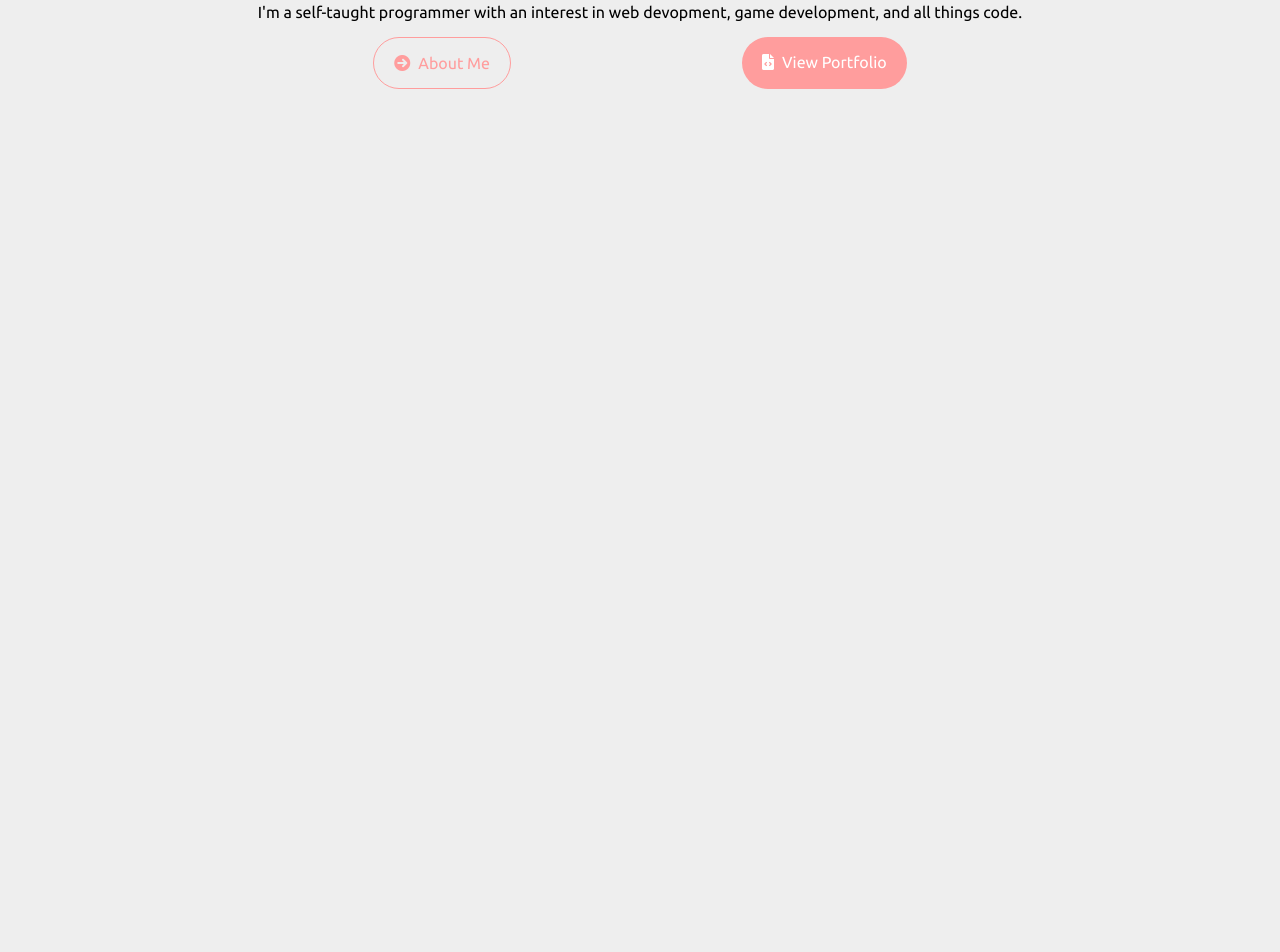
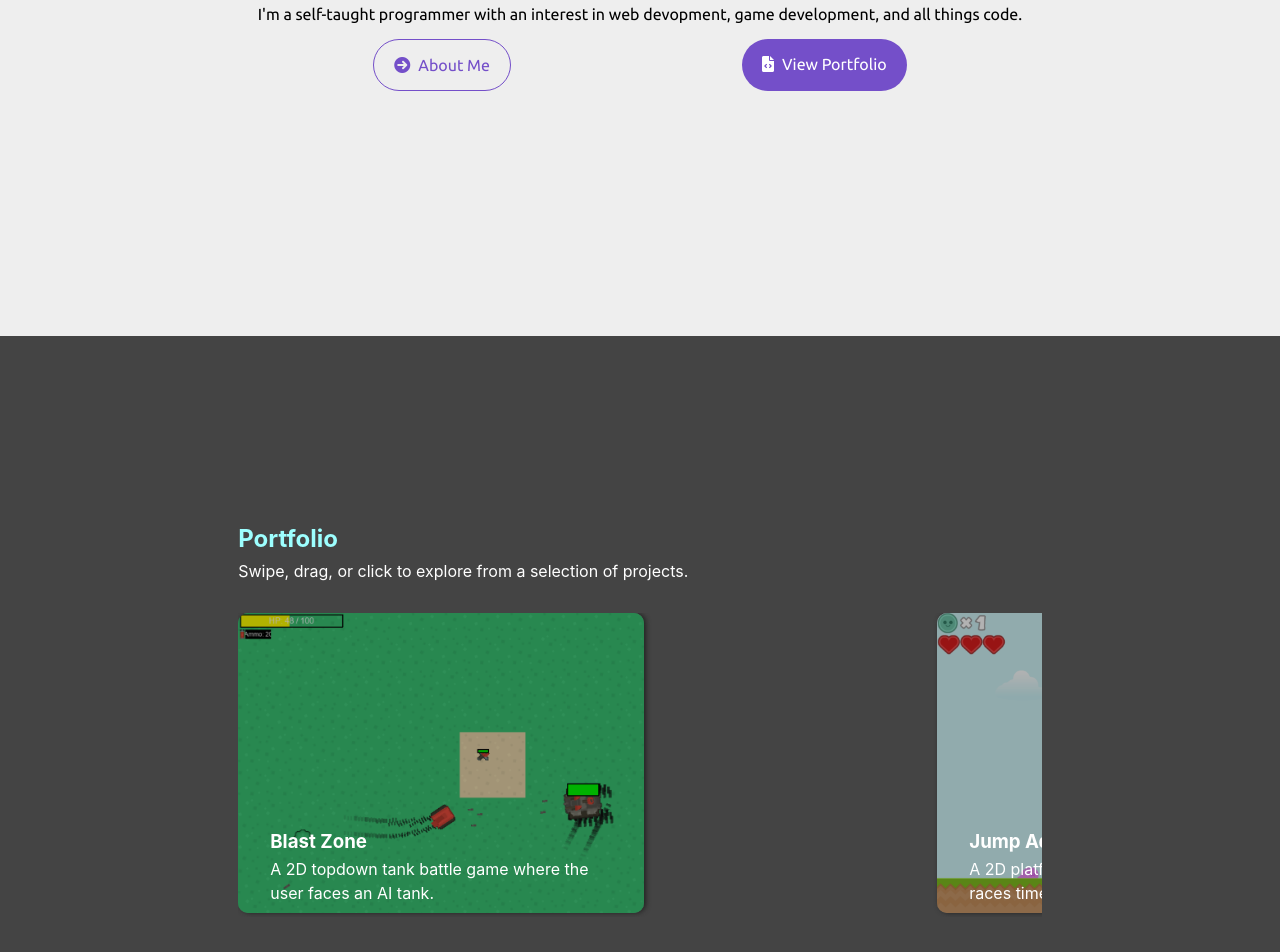
Before and after one commit to segarciat/personal-website, a React (Create React App) app in the folder frontend/: page / in a window 1280 px wide. Shown: the part 464-1416 px from the top of the page. Before the commit the page ends 800 px from the top, so only its background shows below. Built offline with nearby package versions, Linux system fonts and the light colour scheme.

Commit message:
Home portfolio and change to navbar and colors
Changed primary color to a shade of purple.

Created a HomePortfolio component that contains
a PortfolioGallery to showcase personal projects.

Made navigation bar background color a darker shade of grey.

```diff
--- a/frontend/src/App.js
+++ b/frontend/src/App.js
@@ -17,9 +17,7 @@ function App() {
       />
       <CSSTransition in={isNavMenuShown} classNames="slide-main">
         <main id="content">
-          <div className="container">
-            <Outlet />
-          </div>
+          <Outlet />
         </main>
       </CSSTransition>
     </React.Fragment>
--- a/frontend/src/components/Home.js
+++ b/frontend/src/components/Home.js
@@ -1,41 +1,12 @@
 import React from 'react';
-import { Link } from 'react-router-dom';
-import brandPhoto from '../images/brand-photo.jfif';
+import HomeHero from './HomeHero';
+import HomePortfolio from './HomePortfolio';
 
 const Home = () => {
-  const brandPhotoStyle = {
-    height: '10rem',
-    width: '10rem',
-    border: 'none',
-    borderRadius: '50%',
-    marginRight: '0.5rem',
-  };
   return (
     <React.Fragment>
-      <section id="hero">
-        <img style={brandPhotoStyle} src={brandPhoto} alt="Sergio" />
-        <h1>Sergio E. Garcia T.</h1>
-        <p class="short-summary">
-          I'm a self-taught programmer with an interest in web devopment, game
-          development, and all things code.
-        </p>
-        {/* <p>
-          I am Sergio, a self-taught programmer with an interest in web
-          development and game development. I have a background in mathematics
-          from university, and several years of teaching and tutoring experience
-          in different capacities.
-        </p> */}
-        <div className="call-to-action">
-          <Link to="/about" className="btn btn-outline-secondary btn-rounded">
-            <i className="fas fa-arrow-circle-right"></i>
-            About Me
-          </Link>
-          <Link to="/portfolio" className="btn btn-primary btn-rounded">
-            <i className="fas fa-file-code"></i>
-            View Portfolio
-          </Link>
-        </div>
-      </section>
+      <HomeHero />
+      <HomePortfolio />
     </React.Fragment>
   );
 };
--- /dev/null
+++ b/frontend/src/components/HomeHero.js
@@ -0,0 +1,43 @@
+import React from 'react';
+import { Link } from 'react-router-dom';
+import brandPhoto from '../images/brand-photo.jfif';
+
+const HomeHero = () => {
+  const brandPhotoStyle = {
+    height: '10rem',
+    width: '10rem',
+    border: 'none',
+    borderRadius: '50%',
+    marginRight: '0.5rem',
+  };
+  return (
+    <section id="home-hero">
+      <div className="container">
+        <img style={brandPhotoStyle} src={brandPhoto} alt="Sergio" />
+        <h1>Sergio E. Garcia T.</h1>
+        <p class="short-summary">
+          I'm a self-taught programmer with an interest in web devopment, game
+          development, and all things code.
+        </p>
+        {/* <p>
+    I am Sergio, a self-taught programmer with an interest in web
+    development and game development. I have a background in mathematics
+    from university, and several years of teaching and tutoring experience
+    in different capacities.
+  </p> */}
+        <div className="call-to-action">
+          <Link to="/about" className="btn btn-outline-primary btn-rounded">
+            <i className="fas fa-arrow-circle-right"></i>
+            About Me
+          </Link>
+          <Link to="/portfolio" className="btn btn-primary btn-rounded">
+            <i className="fas fa-file-code"></i>
+            View Portfolio
+          </Link>
+        </div>
+      </div>
+    </section>
+  );
+};
+
+export default HomeHero;
--- /dev/null
+++ b/frontend/src/components/HomePortfolio.js
@@ -0,0 +1,16 @@
+import React from 'react';
+import PortfolioGallery from './PortfolioGallery';
+
+const HomePortfolio = () => {
+  return (
+    <section id="home-portfolio">
+      <div className="container">
+        <h2 className="section-heading">Portfolio</h2>
+        <p>Swipe, drag, or click to explore from a selection of projects.</p>
+        <PortfolioGallery />
+      </div>
+    </section>
+  );
+};
+
+export default HomePortfolio;
--- /dev/null
+++ b/frontend/src/components/PortfolioGallery.js
@@ -0,0 +1,40 @@
+import React from 'react';
+import { Link } from 'react-router-dom';
+import JumpAdventureSample from '../images/jump-adventure-sample.png';
+import BlastZoneSample from '../images/blast-zone-sample.png';
+
+const PortfolioGallery = () => {
+  return (
+    <ul>
+      <li className="portfolio-item">
+        <Link to="/portfolio">
+          <div className="portfolio-image">
+            <img src={BlastZoneSample} alt="Blast Zone" />
+          </div>
+          <div className="portfolio-summary">
+            <h3>Blast Zone</h3>
+            <p>
+              A 2D topdown tank battle game where the user faces an AI tank.
+            </p>
+          </div>
+        </Link>
+      </li>
+      <li className="portfolio-item">
+        <Link to="/portfolio">
+          <div className="portfolio-image">
+            <img src={JumpAdventureSample} alt="Jump Adventure" />
+          </div>
+          <div className="portfolio-summary">
+            <h3>Jump Adventure</h3>
+            <p>
+              A 2D platformer game where the player races time to obtain all
+              stage artifacts.
+            </p>
+          </div>
+        </Link>
+      </li>
+    </ul>
+  );
+};
+
+export default PortfolioGallery;
--- a/frontend/src/scss/_Home.scss
+++ b/frontend/src/scss/_Home.scss
@@ -1,7 +1,7 @@
 @import './vars';
 @import './utils';
 
-#hero {
+#home-hero {
   height: 100vh;
   display: flex;
   flex-direction: column;
@@ -29,3 +29,72 @@
     }
   }
 }
+
+#home-portfolio {
+  display: flex;
+  flex-direction: column;
+  align-items: center;
+  justify-content: center;
+  height: 100vh;
+  background-color: $dark;
+  color: #fff;
+
+  .section-heading {
+    margin-bottom: 0.5rem;
+    color: $secondary;
+  }
+
+  ul {
+    width: 100%;
+    display: flex;
+    flex-direction: row;
+    align-items: center;
+    overflow-x: scroll;
+    overflow-y: hidden;
+    margin: 2rem 0;
+
+    li.portfolio-item {
+      min-width: 85%;
+      margin-right: 1rem;
+      border-radius: 10px;
+
+      a {
+        display: inline-block;
+        position: relative;
+        .portfolio-image {
+          position: relative;
+          img {
+            display: block;
+            border-radius: 10px;
+            box-shadow: 2px 0px 5px #222;
+            position: relative;
+            object-fit: cover;
+            height: 300px;
+            max-width: 100%;
+          }
+
+          &:before {
+            content: '';
+            position: absolute;
+            top: 0;
+            left: 0;
+            right: 0;
+            bottom: 0;
+            z-index: 2;
+            background-color: rgba(0, 0, 0, 0.3);
+            border-radius: 10px;
+          }
+        }
+
+        .portfolio-summary {
+          position: absolute;
+          bottom: 0.5rem;
+          z-index: 3;
+          padding: 0 2rem;
+          color: #fff;
+          line-height: 1.5;
+        }
+      }
+    }
+  }
+}
--- a/frontend/src/scss/_utils.scss
+++ b/frontend/src/scss/_utils.scss
@@ -1,8 +1,7 @@
 @import 'vars';
 
 .container {
-  display: flex;
-  flex-direction: column;
+  padding: 1rem;
 }
 
 %btn-shared {
--- a/frontend/src/scss/_vars.scss
+++ b/frontend/src/scss/_vars.scss
@@ -1,5 +1,5 @@
-$primary: #ff9d9d;
-$secondary: #ff9d9d;
+$primary: #744fc9;
+$secondary: #9dffff;
 $dark: #444;
 $light: #eee;
 $font-stack: 'Ubuntu', sans-serif;
--- a/frontend/src/scss/index.scss
+++ b/frontend/src/scss/index.scss
@@ -15,8 +15,9 @@ html {
 /* Base styles */
 body {
   position: relative;
-  overflow-x: hidden;
   margin: 0;
+  overflow: hidden;
+
   font-family: -apple-system, BlinkMacSystemFont, 'Segoe UI', 'Roboto', 'Oxygen',
     'Ubuntu', 'Cantarell', 'Fira Sans', 'Droid Sans', 'Helvetica Neue',
     sans-serif;
@@ -37,11 +38,13 @@ li {
 /* Navigation bar */
 .navbar {
   position: fixed;
-  width: 100%;
+  width: 100vw;
   top: 0;
   left: 0;
   z-index: 99;
   color: $light;
+  background-color: #222;
+
   .container {
     // Vertically center all content inside links
     a {
@@ -53,12 +56,12 @@ li {
       }
     }
     header {
+      width: 100%;
       display: flex;
       flex-direction: row;
       align-items: center;
       justify-content: space-between;
-      padding: 1.25rem;
-      color: #000;
+      padding: 0.75rem;
       // Slide CSSTransition
       @include slide-main;
 
@@ -81,7 +84,7 @@ li {
       width: 70vw;
       display: flex;
       flex-direction: column;
-      background-color: $dark;
+      background-color: #222;
       box-shadow: 2px 0px 5px #222;
 
       .nav-brand a img {
@@ -118,7 +121,7 @@ li {
 
 main#content {
   display: flex;
-  justify-content: center;
+  flex-direction: column;
   // Slide CSSTransition
   @include slide-main;
 }
```
Also changed, not shown: frontend/src/images/blast-zone-sample.png (added), frontend/src/images/jump-adventure-sample.png (added).
